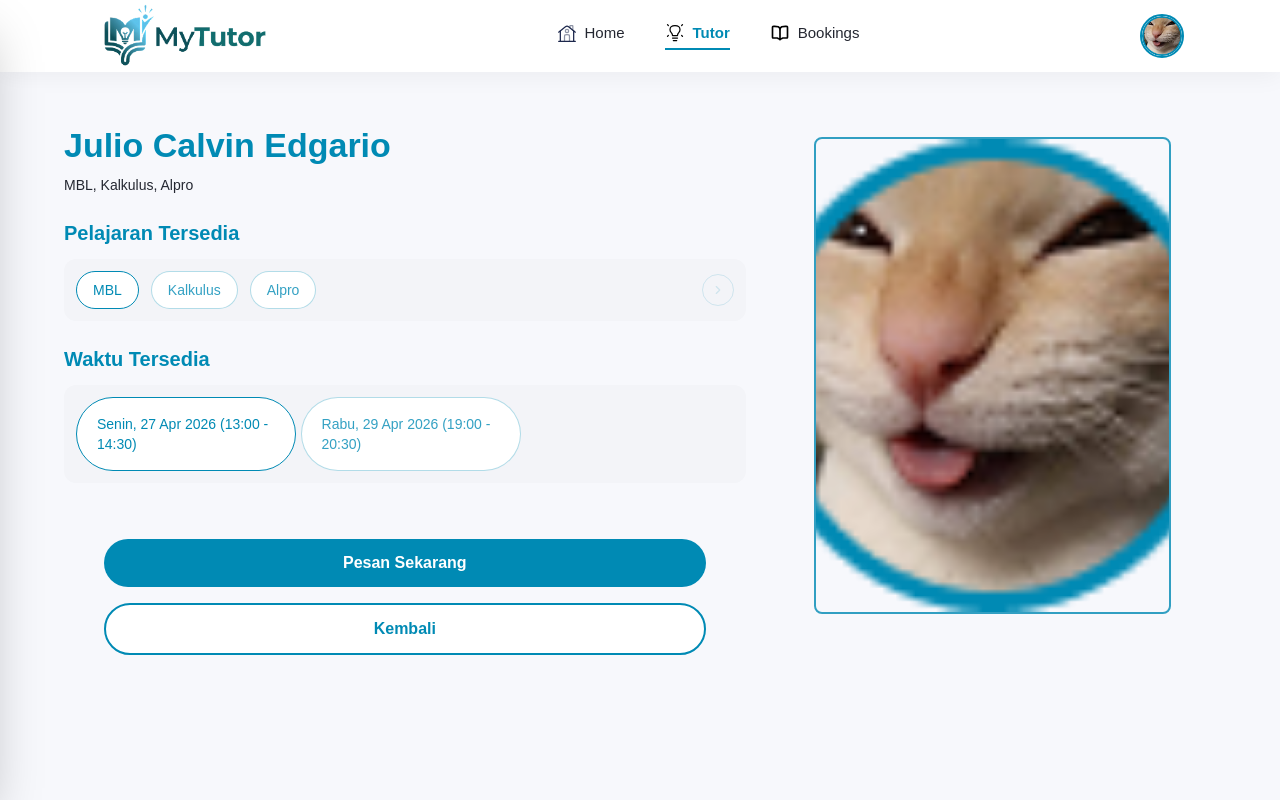
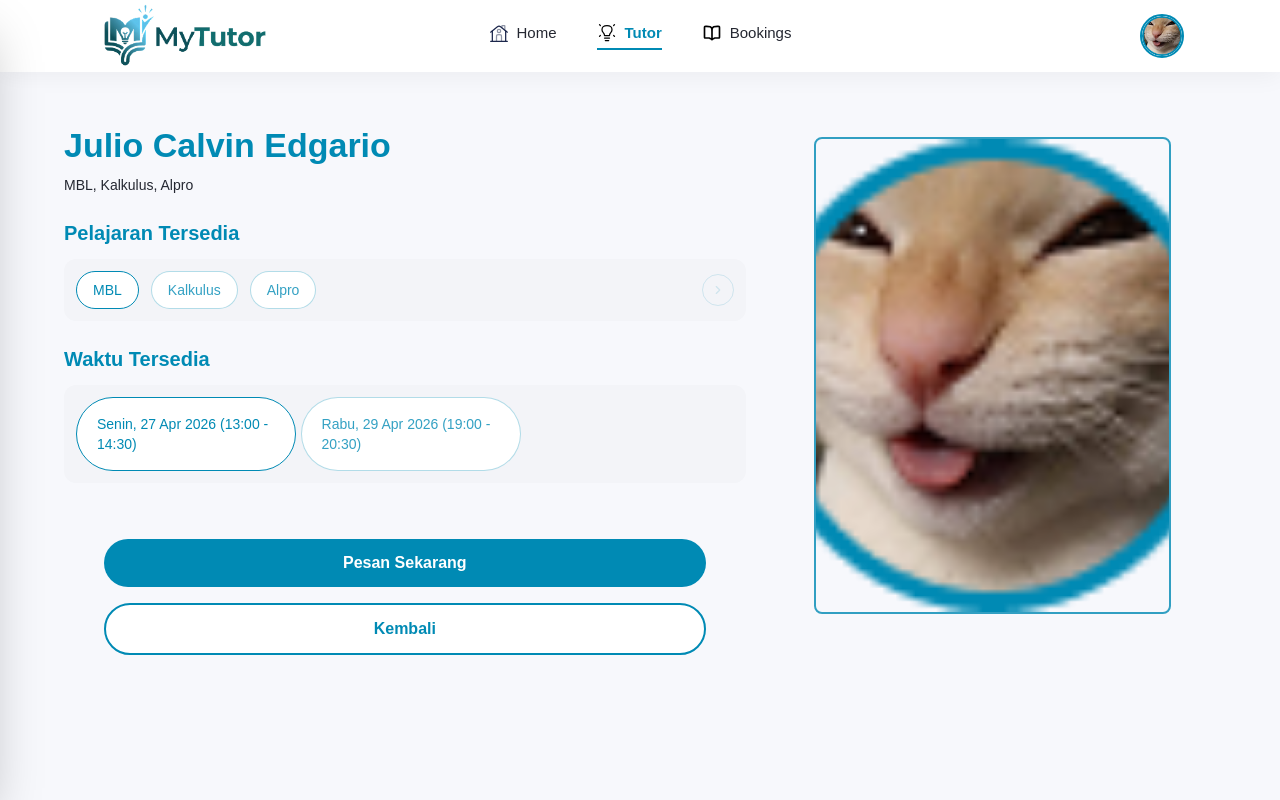
Before and after one commit to JeremyTjahjana/MyTutor, a Next.js app: page /tutor/1/schedule in a window 1280 px wide. Shown: the top 800 px of the page. Built offline with nearby package versions, Linux system fonts and the light colour scheme.

Commit message:
update navbar

```diff
--- a/app/components/Navbar.tsx
+++ b/app/components/Navbar.tsx
@@ -39,8 +39,8 @@ const Navbar = () => {
 
   return (
     <header className="sticky top-0 z-50 bg-[var(--putih)]/95 backdrop-blur-sm shadow-[0px_4px_25px_0px_#0000000D] shadow-[0px_2px_16px_0px_#0000000D]">
-      <nav className="h-[72px] w-full px-4 sm:px-6 md:px-10 lg:px-16 xl:px-24 flex items-center justify-between text-[var(--gelap)]">
-        <Link href="/" aria-label="Go to home page" className="inline-flex">
+      <nav className="h-[72px] w-full px-4 sm:px-6 md:px-10 lg:px-16 xl:px-24 flex items-center justify-center text-[var(--gelap)] relative">
+        <Link href="/" aria-label="Go to home page" className="inline-flex absolute left-4 sm:left-6 md:left-10 lg:left-16 xl:left-24">
           <Image
             src={assets.logo2}
             alt="MyTutor logo"
@@ -91,7 +91,7 @@ const Navbar = () => {
           </li>
         </ul>
 
-        <div className="hidden md:flex items-center gap-4">
+        <div className="hidden md:flex items-center gap-4 absolute right-4 sm:right-6 md:right-10 lg:right-16 xl:right-24">
           <button
             type="button"
             aria-label="Open profile sidebar"
```
